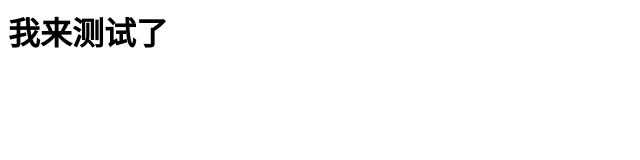
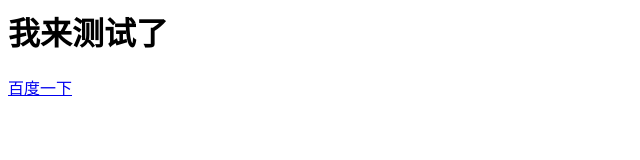
Before and after one commit to wwwedsf/wwwedsf.github.io, a plain HTML site: page index.html in a window 1280 px wide. Shown: the full height of the page, 0-640 px from the left. Drawn offline with Linux system fonts and the light colour scheme.

Commit message:
Update index.html

```diff
--- a/index.html
+++ b/index.html
@@ -1 +1,2 @@
 <h1>我来测试了</h1>
+<a href="https://www.baidu.com/">百度一下</a>
```
